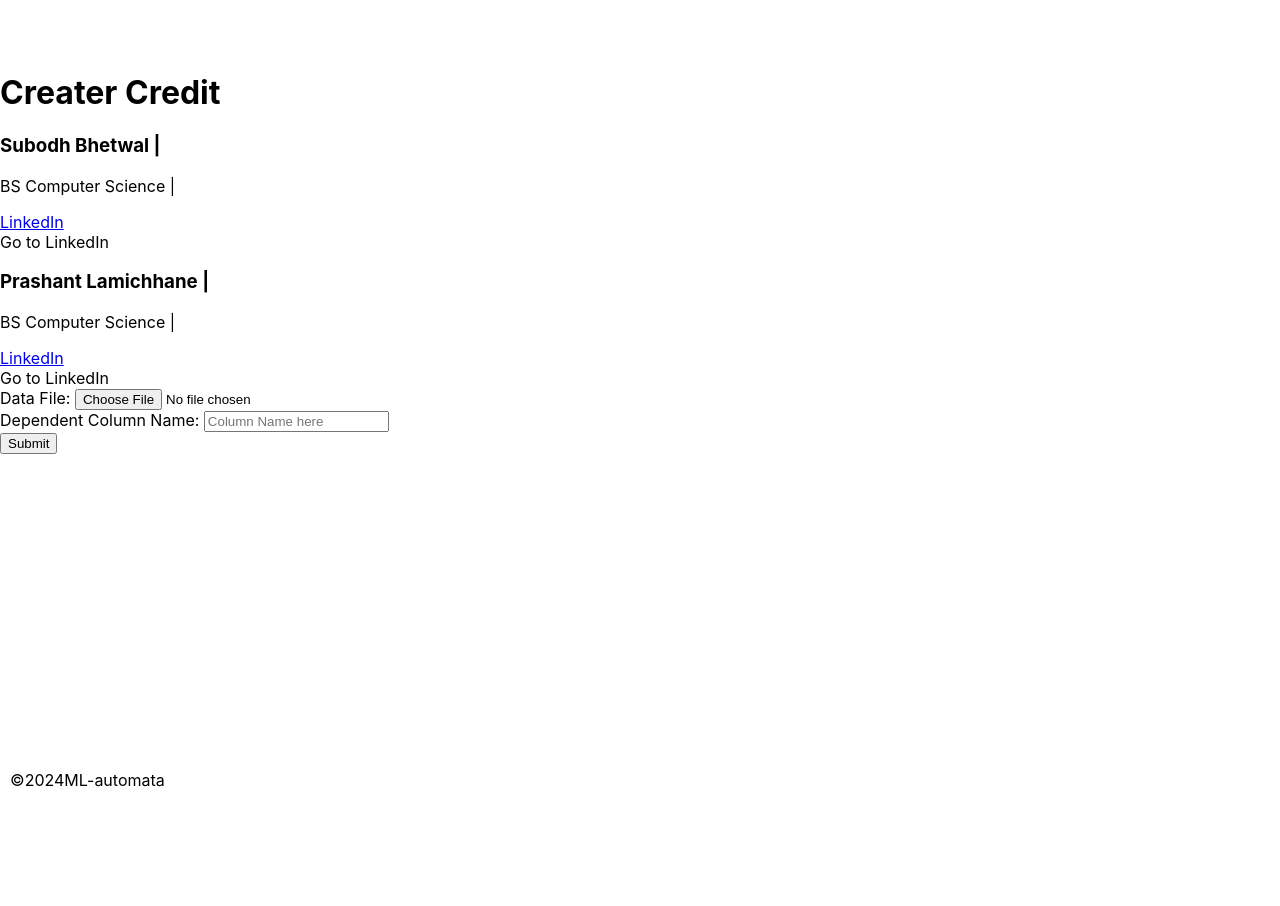
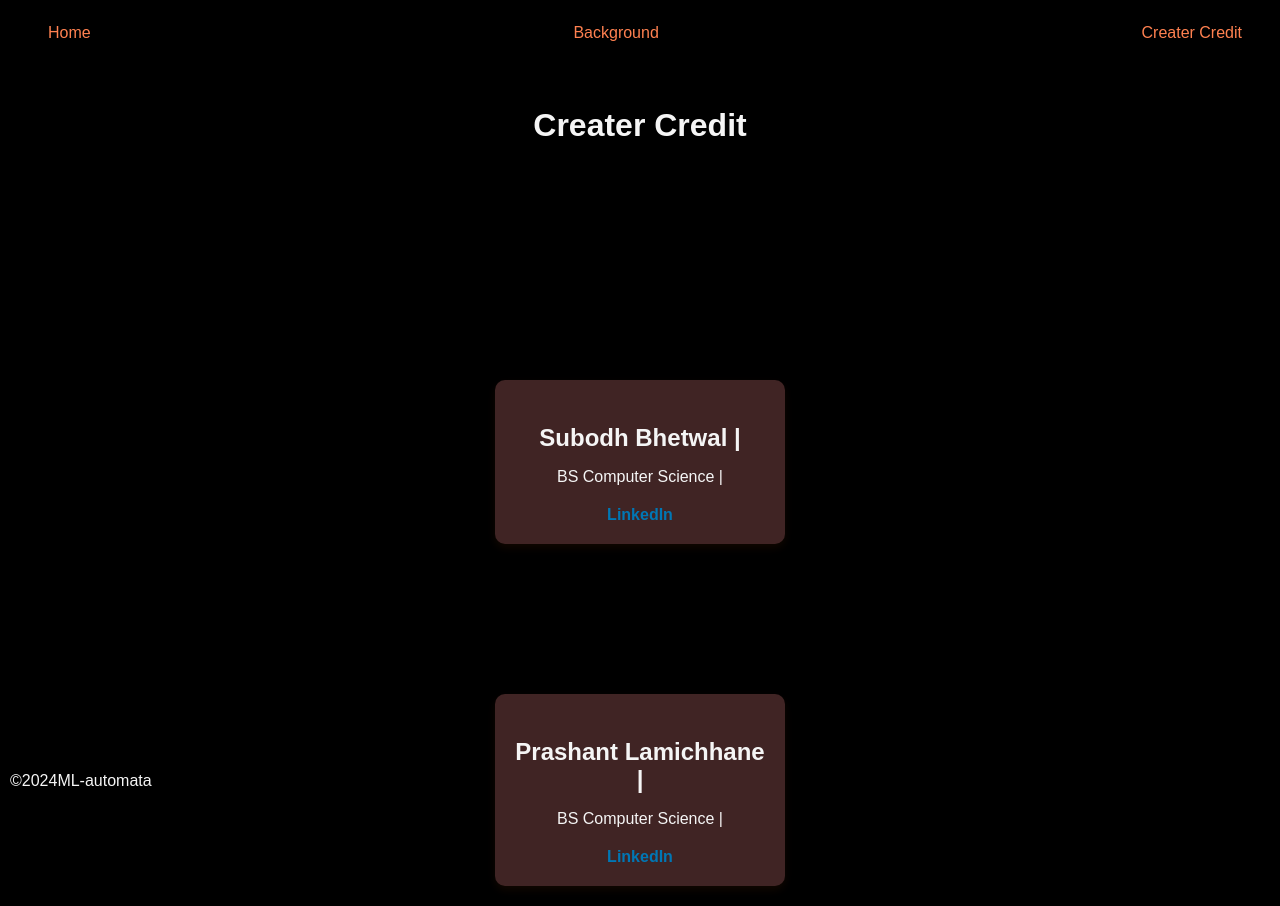
Before and after one commit to Chepakada/ML-automata, a React (Create React App) app in the folder frontend/: page /creater-credit in a window 1280 px wide. Before the commit the page ends 800 px from the top, so only its background shows below. Built offline with nearby package versions, Linux system fonts and the light colour scheme.

Commit message:
frontend almost done

```diff
--- a/frontend/package.json
+++ b/frontend/package.json
@@ -3,6 +3,7 @@
   "version": "0.1.0",
   "private": true,
   "dependencies": {
+    "@react-oauth/google": "^0.12.1",
     "@testing-library/jest-dom": "^5.17.0",
     "@testing-library/react": "^13.4.0",
     "@testing-library/user-event": "^13.5.0",
@@ -11,7 +12,7 @@
     "react": "^18.3.1",
     "react-dom": "^18.3.1",
     "react-router-dom": "^6.23.1",
-    "react-scripts": "^5.0.1",
+    "react-scripts": "^3.0.1",
     "web-vitals": "^2.1.4"
   },
   "scripts": {
--- a/frontend/src/App.css
+++ b/frontend/src/App.css
@@ -13,7 +13,7 @@
   }
 }
 
-.App-header {
+/* .App-header {
   background-color: #282c34;
   min-height: 100vh;
   display: flex;
@@ -22,13 +22,15 @@
   justify-content: center;
   font-size: calc(10px + 2vmin);
   color: white;
-}
+} */
 /* nav {
 
 display : flex;
 justify-content: space-between;
 
 } */
+
+
 
 nav ul {
   /* margin:0; */
@@ -43,18 +45,320 @@ nav ul {
 nav a {
 
   display : block;
-  color : white;
+  color : rgb(255, 129, 80);
   text-align: center;
   padding : .5rem;
   text-decoration: none;
 }
-nav a:hover {
-  background-color : rgba(255,255,255,0.1);
+
+/* styles.css */
+body {
+  font-family: Arial, sans-serif;
+  background: linear-gradient(135deg, black, black);
+  color: #f5f5f5;
+  margin: 0;
+  padding: 0;
 }
 
-nav .active {
+.home-container {
+  text-align: center;
+  padding: 50px;
+  background: linear-gradient(135deg, #171616, #4a4a4a);
+  margin: 20px auto;
+  border-radius: 8px;
+  box-shadow: 0 0 15px rgba(0, 0, 0, 0.5);
+  max-width: 600px;
+}
+
+.hero-image {
+  width: 100%;
+  height: auto;
+  display: block;
+  margin-bottom: 20px; /* Adjust the spacing as needed */
+}
+
+.hi-container {
+  text-align: center;
+  padding: 20px;
+}
+
+/* .hero-section {
+  position: relative;
+  height: 400px;
+  width: 100%;
+  margin-bottom: 30px;
+  border-radius: 8px;
+  overflow: hidden;
+  box-shadow: 0 0 15px rgba(0, 0, 0, 0.5);
+}
+
+.hero-image {
+  width: 100%;
+  height: 100%;
+  object-fit: cover;
+  opacity: 0.8;
+}
+
+.hero-text {
+  position: absolute;
+  top: 50%;
+  left: 50%;
+  transform: translate(-50%, -50%);
+  color: #fff;
+  text-shadow: 0 0 10px rgba(0, 0, 0, 0.7);
+  text-align: center;
+}
+
+.hero-text h1 {
+  font-size: 3em;
+  margin: 0;
+}
+
+.hero-text p {
+  font-size: 1.5em;
+  margin: 10px 0 0;
+} */
+
+/* Ensure the entire container takes full viewport height and centers content vertically and horizontally */
+.creater-credit-container {
+  display: flex;
+  flex-direction: column;
+  justify-content: center;
+  align-items: center;
+  min-height: 100vh;
+  text-align: center;
+  padding: 20px;
+}
+
+/* Ensure heading has some margin below for spacing */
+.creater-credit-container h1 {
+  margin-bottom: auto;
+}
+
+/* Flex container for the cards to center them and wrap as needed */
+.creater-credit-container {
+
+  display: flex;
+  flex-wrap: wrap;
+  flex-direction: column;
+  justify-content: center;
+  gap: 150px;
+
+
+}
+
+/* Individual card styling */
+.person-card {
+  background: #402424;
+  border-radius: 10px;
+  padding: 20px;
+  text-align: center;
+  width: 250px;
+
+  box-shadow: 0 4px 8px rgba(169, 68, 13, 0.1);
+  transition: transform 0.3s;
+
+}
+
+/* Hover effect for cards */
+.person-card:hover {
+  transform: scale(1.05);
+}
+
+/* Styling for card headers */
+.person-card h3 {
+  margin-bottom: 10px;
+  font-size: 1.5rem;
+}
+
+/* Styling for card paragraphs */
+.person-card p {
+  margin-bottom: 20px;
+  font-size: 1rem;
+}
+
+/* Container for LinkedIn link */
+.linkedin-container {
+  position: relative;
+}
+
+/* Styling for LinkedIn link */
+.linkedin-container a {
+  color: #0077b5;
+  text-decoration: none;
+  font-weight: bold;
+}
+
+/* Hover effect for LinkedIn link */
+.linkedin-container a:hover {
+  text-decoration: underline;
+}
+
+/* Pop-up styling */
+.popup {
+  display: none;
+  position: absolute;
+  bottom: 100%;
+  left: 50%;
+  transform: translateX(-50%);
+  background-color: #0077b5;
+  color: white;
+  padding: 5px 10px;
+  border-radius: 5px;
+  white-space: nowrap;
+  font-size: 0.9rem;
+  z-index: 1;
+}
+
+
+.home-container h1 {
+  color: rgb(208, 6, 230);
+  margin-bottom: 20px;
+}
+
+.home-container p {
+  color: #ffffff;
+  font-size: 16px;
+}
+
+.inputbox-container {
+  display: flex;
+  justify-content: center;
+  align-items: center;
+  padding: 20px;
+}
+
+.inputbox-form {
+  background: linear-gradient(135deg, #4a4a4a, #5a5a5a);
+  padding: 20px;
+  border-radius: 8px;
+  box-shadow: 0 0 15px rgba(0, 0, 0, 0.5);
+  width: 100%;
+  max-width: 500px;
+}
+
+.form-group {
+  margin-bottom: 15px;
+}
+
+.form-group label {
+  display: block;
+  margin-bottom: 5px;
+  color: #f5f5f5;
+}
+
+.form-group input[type="file"],
+.form-group input[type="text"] {
+  width: 100%;
+  padding: 10px;
+  box-sizing: border-box;
+  border: 1px solid black;
+  border-radius: 4px;
+  background-color: black ;
+  color: #f5f5f5;
+}
+
+.submit-button {
+  background: linear-gradient(135deg, #007bff, #0056b3);
+  color: #fff;
+  border: none;
+  padding: 10px 15px;
+  border-radius: 4px;
+  cursor: pointer;
+  font-size: 16px;
+  transition: background 0.3s ease;
+}
+
+.submit-button:hover {
+  background: linear-gradient(135deg, #0056b3, #004099);
+}
+
+
+.hi-container {
+  text-align: center;
+  padding: 20px;
+  background: linear-gradient(135deg, #171616, #4a4a4a);
+  margin: 20px auto;
+  border-radius: 8px;
+  box-shadow: 0 0 15px rgba(0, 0, 0, 0.5);
+  max-width: 800px;
+}
+
+.hi-title {
+  color: rgb(208, 6, 230);
+  margin-bottom: 20px;
+}
+
+.text-content-container {
+  text-align: left;
+  padding: 20px;
+  background: linear-gradient(135deg, #2a2a2a, #3a3a3a);
+  margin: 20px auto;
+  border-radius: 8px;
+  box-shadow: 0 0 15px rgba(0, 0, 0, 0.5);
+}
+
+.text-content-container h2 {
+  color: #7bff00;
+}
+
+.text-content-container h3,
+.text-content-container h4,
+.text-content-container h5 {
+  color: rgb(40, 251, 255);
+}
+
+.text-content-container p {
+  color: #d0d0d0;
+}
+
+.learning-types,
+.learning-resources,
+.additional-resources-list {
+  list-style-type: none;
+  padding: 0;
+}
+
+.learning-type-item,
+.learning-resource-item,
+.additional-resources {
+  margin-bottom: 15px;
+}
+
+.learning-type-item ul,
+.learning-resource-item ul,
+.additional-resources ul {
+  padding-left: 20px;
+}
+
+.learning-type-item li,
+.learning-resource-item li,
+.additional-resources li {
+  color: #f5f5f5;
+}
+
+.learning-resource-item a,
+.additional-resources a {
+  color: #61dafb;
+  text-decoration: none;
+}
+
+.learning-resource-item a:hover,
+.additional-resources a:hover {
+  text-decoration: underline;
+}
+
+
+/* nav a:hover {
+  background-color : rgba(255,255,255,0.1);
+} */
+
+/* nav .active {
   background-color : rgba(0,0,0,0.3);
-} */
+} */ */
+
+
+
 
 
 .App-link {
@@ -69,11 +373,11 @@ footer{
 }
 
 
-@keyframes App-logo-spin {
+/* @keyframes App-logo-spin {
   from {
     transform: rotate(0deg);
   }
   to {
     transform: rotate(360deg);
   }
-}
+} */
--- a/frontend/src/App.js
+++ b/frontend/src/App.js
@@ -2,13 +2,14 @@ import logo from './logo.svg';
 import './App.css';
 
 import {Header, Footer, InputBox} from "./modules/Components.tsx"
+// import { InputBox } from './modules/Home.tsx';
 
 
 function App() {
   return (
     <div>
     <Header/>
-    <InputBox/>
+    {/* <InputBox/> */}
     <Footer/>
     </div>
   );
--- /dev/null
+++ b/frontend/src/images/declarations.d.ts
@@ -0,0 +1,4 @@
+declare module '*.webp' {
+    const value: string;
+    export default value;
+  }
--- /dev/null
+++ b/frontend/src/react-app-env.d.ts
@@ -0,0 +1 @@
+/// <reference types="react-scripts" />
```
Also changed, not shown: frontend/tsconfig.json (added, +25 -0 lines), frontend/src/images/hi.webp (added), 1 other file (tests, documents, lock files or other folders).
